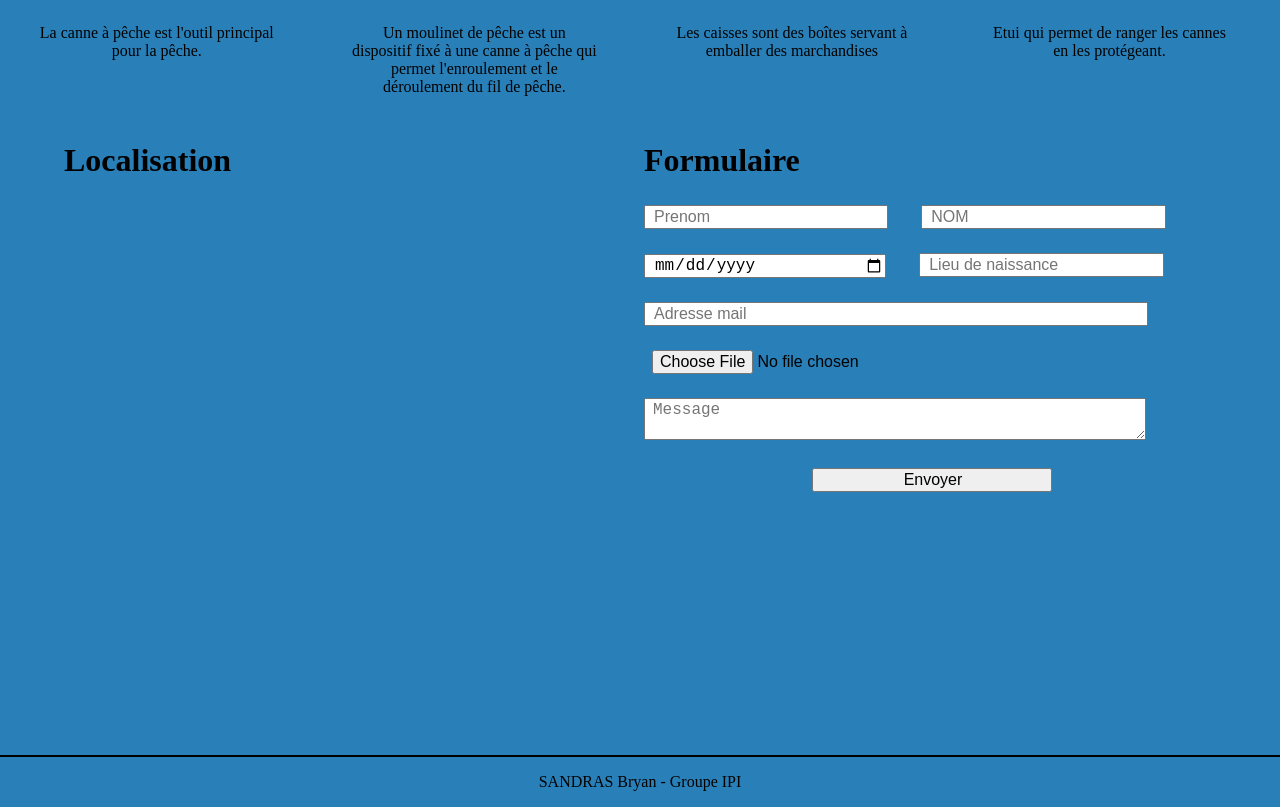
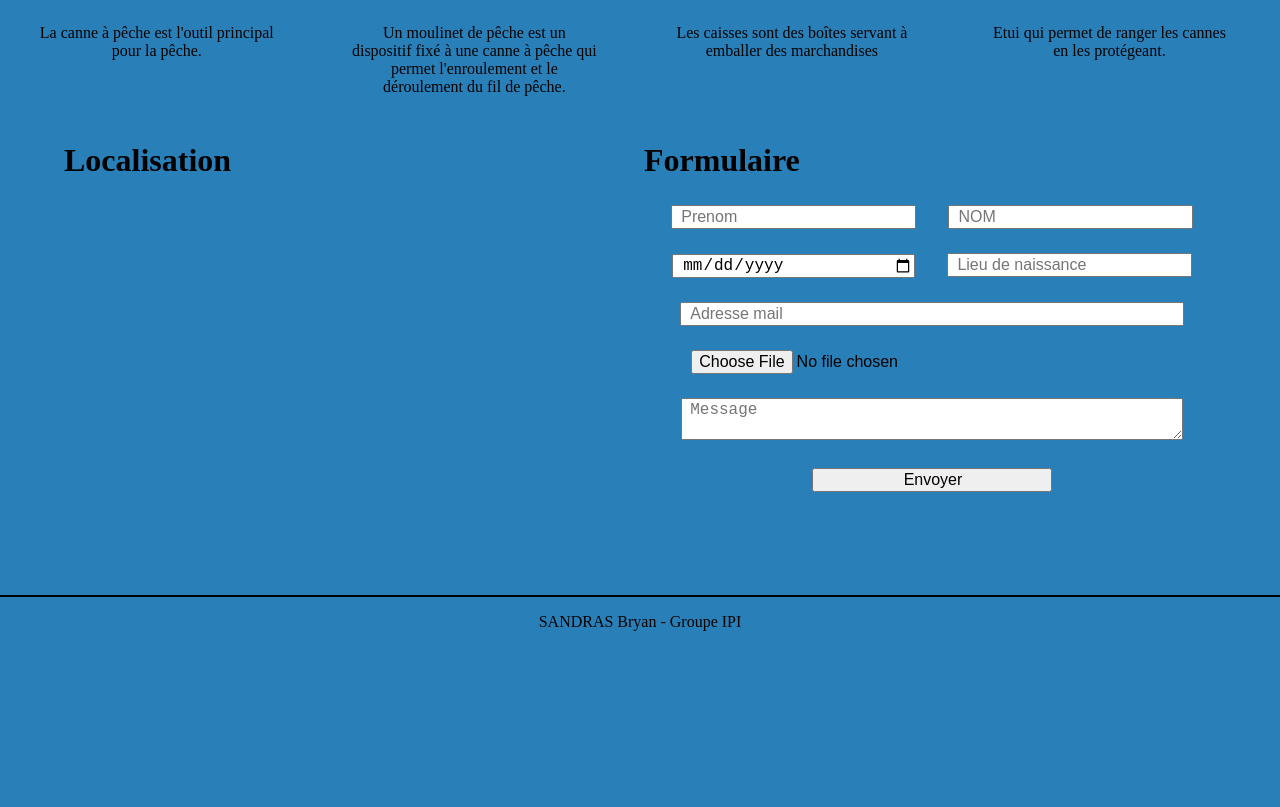
Before and after one commit to sBryan06/m4105c_Project, a plain HTML site: page Tp2_Note/index.html in a window 1280 px wide. Shown: the part 871-1678 px from the top of the page. After the commit the page ends 1518 px from the top, so only its background shows below. Drawn offline with Linux system fonts and the light colour scheme; some packages are replaced by stand-ins of ours.

Commit message:
modif header + formulaire

```diff
--- a/Tp2_Note/css/style.css
+++ b/Tp2_Note/css/style.css
@@ -153,7 +153,7 @@ section#localisation, section#formulaire{
   display: inline-block;
   vertical-align:top;
   width: 45%;
-  height: 40em;
+  height: 30em;
   margin-left: auto;
   margin-right: auto;
 }
@@ -164,7 +164,7 @@ section#localisation{
 }
 section#localisation #map{
   width: 85%;
-  height: 30em;
+  height: 20em;
 }
 /* --- FIN MAPS --- */
 
@@ -178,6 +178,14 @@ h2{
 }
 
 /* --- Formulaire --- */
+section#formulaire{
+  text-align: center;
+}
+
+section#formulaire h2{
+  text-align: left;
+}
+
 section#formulaire input, section#formulaire textarea{
   display: inline-block;
   margin-bottom: 1.5em;
```
